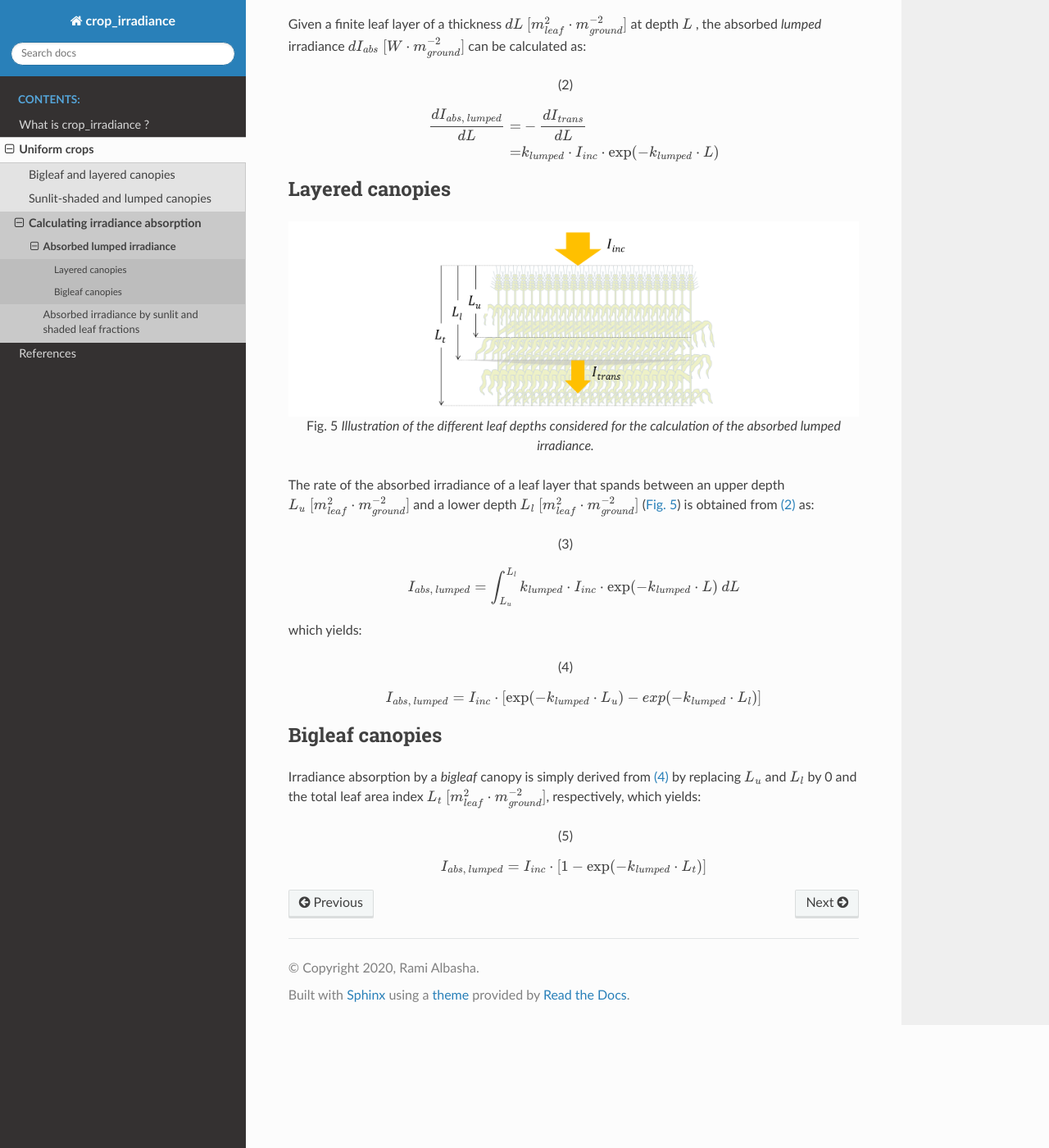
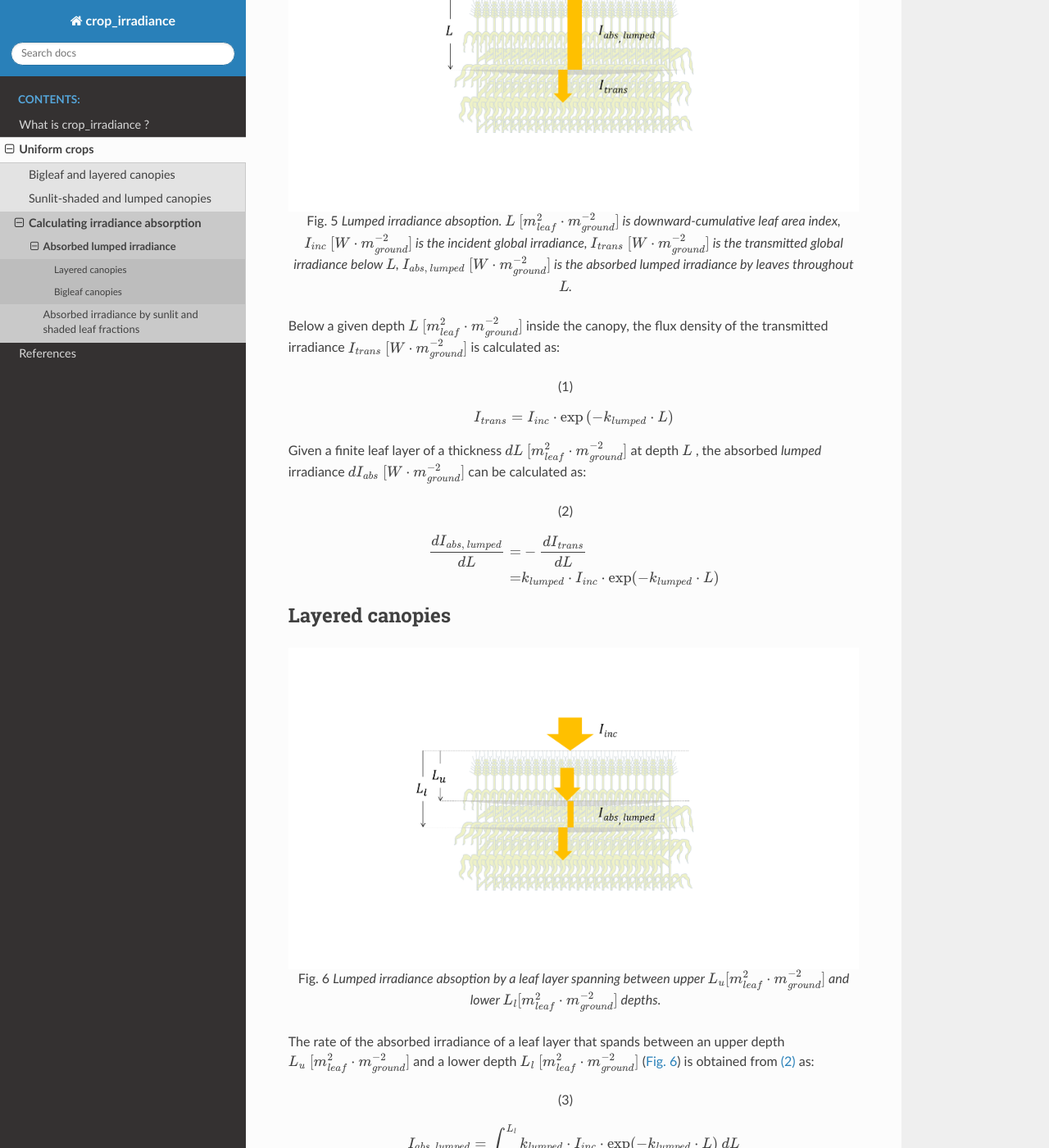
Before and after one commit to RamiALBASHA/crop_irradiance, a Sphinx documentation site: the page built from doc/absorbed_lumped.rst, in a window 1280 px wide and 1400 px high, scrolled down 443 px. Shown: the whole window at 82% size. Built offline with Sphinx 7.4.7 and the Read the Docs theme 2.0.0, drawn with Linux system fonts in a browser that asks for light colours; some of the changed text lies outside the part shown.

```diff
--- a/doc/absorbed_lumped.rst
+++ b/doc/absorbed_lumped.rst
@@ -5,6 +5,19 @@ through crop canopies. Following this approach, leaves are assumed to form a con
 irradiance :math:`I_{inc} \ [W \cdot m^{-2}_{ground}]` and the ability of the canopy to transfer irradiance is
 represented by the so-called so-called extinction coefficient property
 :math:`k_{lumped} \ [m^2_{ground} \cdot m^{-2}_{leaf}]`.
+
+.. _fig_absorption_lumped:
+
+.. figure:: figs/absorption_lumped.png
+    :align: center
+
+    *Lumped* irradiance absoption.
+    :math:`L \ [m^2_{leaf} \cdot m^{-2}_{ground}]` is downward-cumulative leaf area index,
+    :math:`I_{inc} \ [W \cdot m^{-2}_{ground}]` is the incident global irradiance,
+    :math:`I_{trans} \ [W \cdot m^{-2}_{ground}]` is the transmitted global irradiance below :math:`L`,
+    :math:`I_{abs, \ lumped} \ [W \cdot m^{-2}_{ground}]` is the absorbed *lumped* irradiance by leaves throughout
+    :math:`L`.
+
 
 Below a given depth :math:`L \ [m^2_{leaf} \cdot m^{-2}_{ground}]` inside the canopy, the flux density of the
 transmitted irradiance :math:`I_{trans} \ [W \cdot m^{-2}_{ground}]` is calculated as:
@@ -28,16 +41,18 @@ absorbed *lumped* irradiance :math:`d I_{abs} \ [W \cdot m^{-2}_{ground}]` can b
 Layered canopies
 ----------------
 
-.. _fig_absorption_lumped:
+.. _fig_absorption_lumped_layered:
 
-.. figure:: figs/absorption_lumped.png
+.. figure:: figs/absorption_lumped_layered.png
     :align: center
 
-    Illustration of the different leaf depths considered for the calculation of the absorbed lumped irradiance.
+    *Lumped* irradiance absoption by a leaf layer spanning between upper
+    :math:`L_u [m^2_{leaf} \cdot m^{-2}_{ground}]` and lower :math:`L_l [m^2_{leaf} \cdot m^{-2}_{ground}]` depths.
+
 
 The rate of the absorbed irradiance of a leaf layer that spands between an upper depth
 :math:`L_u \ [m^2_{leaf} \cdot m^{-2}_{ground}]` and a lower depth :math:`L_l \ [m^2_{leaf} \cdot m^{-2}_{ground}]`
-(:numref:`fig_absorption_lumped`) is obtained from :eq:`lumped_beer_absorbed_finite_layer` as:
+(:numref:`fig_absorption_lumped_layered`) is obtained from :eq:`lumped_beer_absorbed_finite_layer` as:
 
 .. math::
     :label: lumped_absorbed_layer_integral
@@ -53,9 +68,19 @@ which yields:
 
 Bigleaf canopies
 ----------------
-Irradiance absorption by a *bigleaf* canopy is simply derived from :eq:`lumped_absorbed_layered` by replacing
-:math:`L_u` and :math:`L_l` by 0 and the total leaf area index :math:`L_{t} \ [m^2_{leaf} \cdot m^{-2}_{ground}]`,
-respectively, which yields:
+
+.. _fig_absorption_lumped_bigleaf:
+
+.. figure:: figs/absorption_lumped_bigleaf.png
+    :align: center
+
+    *Lumped* irradiance absoption by a *bigleaf* canopy.
+    :math:`L_t [m^2_{leaf} \cdot m^{-2}_{ground}]` is the total leaf area index.
+
+
+Irradiance absorption by a *bigleaf* canopy (:numref:`fig_absorption_lumped_bigleaf`) is simply derived from
+:eq:`lumped_absorbed_layered` by replacing :math:`L_u` and :math:`L_l` by 0 and the total leaf area index
+:math:`L_{t} \ [m^2_{leaf} \cdot m^{-2}_{ground}]`, respectively, which yields:
 
 .. math::
     :label: lumped_absorbed_big_leaf
```
Also changed, not shown: doc/absorbed_sunlit_shaded.rst (+62 -2 lines), doc/references.rst (+19 -2 lines), doc/figs/absorption_lumped.png, doc/figs/absorption_lumped_bigleaf.png (added), doc/figs/absorption_lumped_layered.png (added), doc/figs/absorption_sunlit_shaded_fractions_and_intensities.png (renamed from doc/figs/absorption_sunlit_shaded.png), doc/figs/absorption_sunlit_shaded_irradiance_terms.png (added), doc/figs/leaf_angles.png (added), 1 other file.
